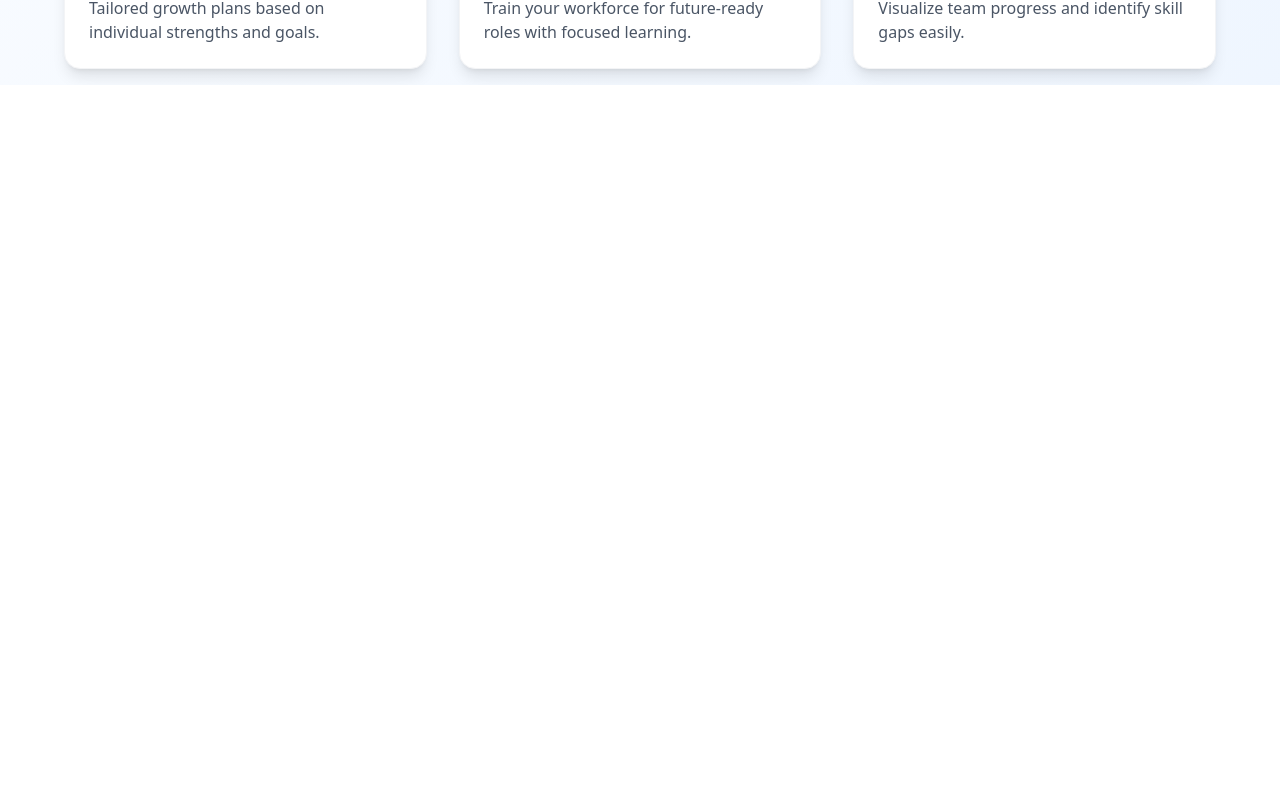
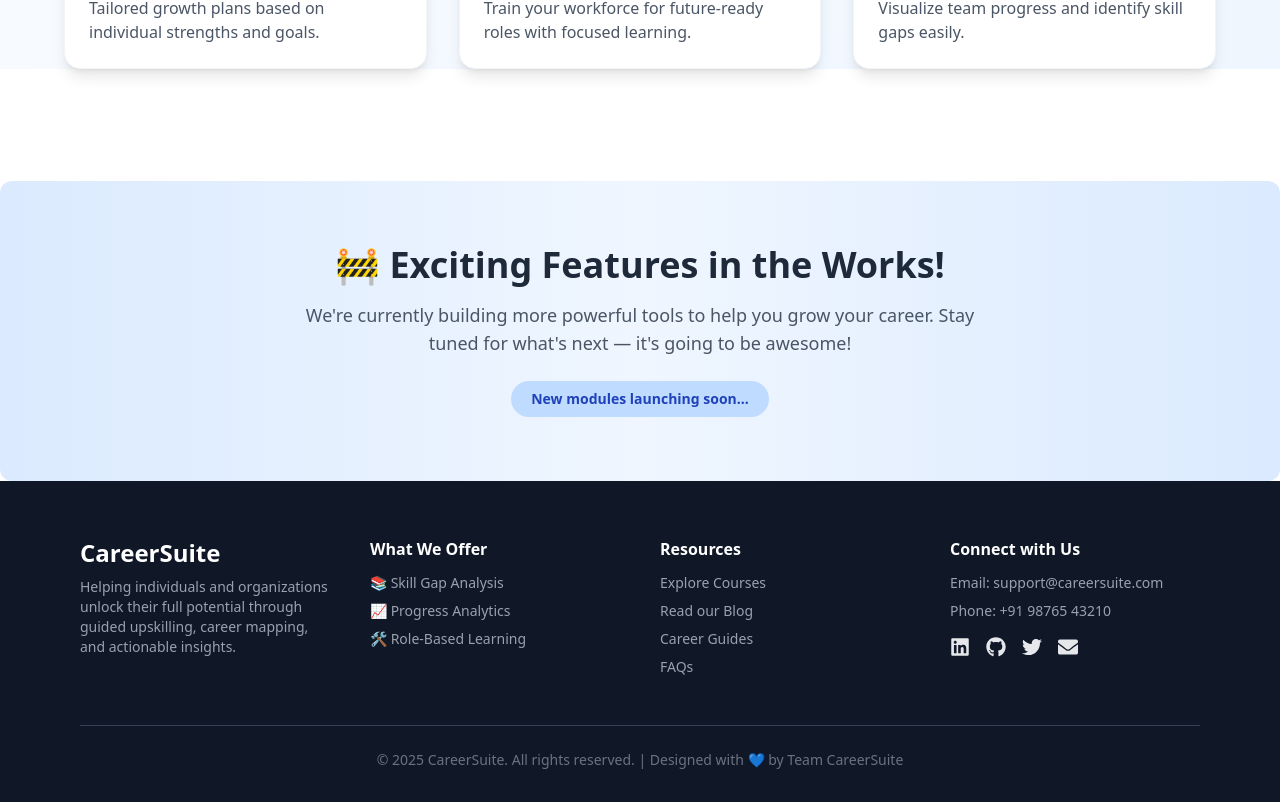
Before and after one commit to irshad-alam-irish/CareerSuite, a React (Vite) app: page / in a window 1280 px wide. Shown: the part 1357-2159 px from the top of the page. Before the commit the page ends 1442 px from the top, so only its background shows below. Built offline with nearby package versions, Linux system fonts and the light colour scheme.

Commit message:
addition of footer

```diff
--- a/package.json
+++ b/package.json
@@ -13,7 +13,8 @@
     "@tailwindcss/vite": "^4.1.11",
     "framer-motion": "^12.20.5",
     "react": "^19.1.0",
-    "react-dom": "^19.1.0"
+    "react-dom": "^19.1.0",
+    "react-icons": "^5.5.0"
   },
   "devDependencies": {
     "@eslint/js": "^9.29.0",
--- a/src/App.jsx
+++ b/src/App.jsx
@@ -4,6 +4,8 @@ import viteLogo from '/vite.svg'
 import './App.css'
 import Navbar from './Components/Navbar'
 import LandingPage from './Components/LandingPage'
+import ComingSoonSection from './Components/ComingSoonSection'
+import Footer from './Components/Footer'
 
 function App() {
   const [count, setCount] = useState(0)
@@ -11,7 +13,9 @@ function App() {
   return (
     <>
       <Navbar />
-      <LandingPage/>
+      <LandingPage />
+      <ComingSoonSection />
+      <Footer/>
     </>
   )
 }
--- /dev/null
+++ b/src/Components/ComingSoonSection.jsx
@@ -0,0 +1,26 @@
+import { motion } from "framer-motion";
+
+export default function ComingSoonSection() {
+    return (
+        <motion.section
+            initial={{ opacity: 0, y: 40 }}
+            whileInView={{ opacity: 1, y: 0 }}
+            transition={{ duration: 0.8 }}
+            viewport={{ once: true }}
+            className="mt-28 px-6 py-16 bg-gradient-to-r from-blue-100 via-blue-50 to-blue-100 rounded-xl text-center"
+        >
+            <h2 className="text-3xl md:text-4xl font-extrabold text-gray-800 mb-4">
+                🚧 Exciting Features in the Works!
+            </h2>
+            <p className="text-gray-600 max-w-2xl mx-auto text-lg">
+                We're currently building more powerful tools to help you grow your career.
+                Stay tuned for what's next — it's going to be awesome!
+            </p>
+            <div className="mt-6">
+                <span className="inline-block px-5 py-2 text-sm font-semibold text-blue-800 bg-blue-200 rounded-full animate-pulse">
+                    New modules launching soon...
+                </span>
+            </div>
+        </motion.section>
+    );
+}
--- /dev/null
+++ b/src/Components/Footer.jsx
@@ -0,0 +1,66 @@
+import { motion } from "framer-motion";
+import { FaLinkedin, FaGithub, FaTwitter, FaEnvelope } from "react-icons/fa";
+
+export default function Footer() {
+    return (
+        <motion.footer
+            initial={{ opacity: 0, y: 40 }}
+            whileInView={{ opacity: 1, y: 0 }}
+            transition={{ duration: 0.8 }}
+            viewport={{ once: true }}
+            className="bg-gray-900 text-gray-200 pt-14 pb-8 px-6 md:px-20"
+        >
+            <div className="max-w-7xl mx-auto grid gap-10 md:grid-cols-4">
+                {/* Branding */}
+                <div>
+                    <h2 className="text-2xl font-bold text-white mb-2">CareerSuite</h2>
+                    <p className="text-sm text-gray-400">
+                        Helping individuals and organizations unlock their full potential through guided upskilling, career mapping, and actionable insights.
+                    </p>
+                </div>
+
+                {/* Platform Highlights */}
+                <div>
+                    <h3 className="font-semibold text-white mb-3">What We Offer</h3>
+                    <ul className="text-sm space-y-2 text-gray-400">
+                        {/* <li>🎯 Personalized Career Pathing</li> */}
+                        <li>📚 Skill Gap Analysis</li>
+                        {/* <li>🤝 Mentor Matching</li> */}
+                        <li>📈 Progress Analytics</li>
+                        <li>🛠 Role-Based Learning</li>
+                    </ul>
+                </div>
+
+                {/* Resources */}
+                <div>
+                    <h3 className="font-semibold text-white mb-3">Resources</h3>
+                    <ul className="space-y-2 text-sm text-gray-400">
+                        <li><a href="#courses" className="hover:text-white">Explore Courses</a></li>
+                        <li><a href="#blog" className="hover:text-white">Read our Blog</a></li>
+                        <li><a href="#guides" className="hover:text-white">Career Guides</a></li>
+                        <li><a href="#faq" className="hover:text-white">FAQs</a></li>
+                    </ul>
+                </div>
+
+                {/* Contact & Social */}
+                <div>
+                    <h3 className="font-semibold text-white mb-3">Connect with Us</h3>
+                    <p className="text-sm text-gray-400 mb-2">Email: support@careersuite.com</p>
+                    <p className="text-sm text-gray-400 mb-4">Phone: +91 98765 43210</p>
+
+                    <div className="flex space-x-4 text-xl">
+                        <a href="https://linkedin.com" target="_blank" rel="noreferrer" className="hover:text-white"><FaLinkedin /></a>
+                        <a href="https://github.com" target="_blank" rel="noreferrer" className="hover:text-white"><FaGithub /></a>
+                        <a href="https://twitter.com" target="_blank" rel="noreferrer" className="hover:text-white"><FaTwitter /></a>
+                        <a href="mailto:support@careersuite.com" className="hover:text-white"><FaEnvelope /></a>
+                    </div>
+                </div>
+            </div>
+
+            {/* Divider + Copyright */}
+            <div className="border-t border-gray-700 mt-12 pt-6 text-center text-sm text-gray-500">
+                &copy; {new Date().getFullYear()} CareerSuite. All rights reserved. | Designed with 💙 by Team CareerSuite
+            </div>
+        </motion.footer>
+    );
+}
--- a/src/Components/LandingPage.jsx
+++ b/src/Components/LandingPage.jsx
@@ -129,7 +129,7 @@ export default function LandingPage() {
             </section>
 
             {/* Cards Section */}
-            <section className="mt-20 grid gap-8 md:grid-cols-3 pb-4">
+            <section className="mt-20 grid gap-8 md:grid-cols-3">
                 {cardData.map((card, index) => (
                     <motion.div
                         key={index}
```
Also changed, not shown: 1 other file (tests, documents, lock files or other folders).
